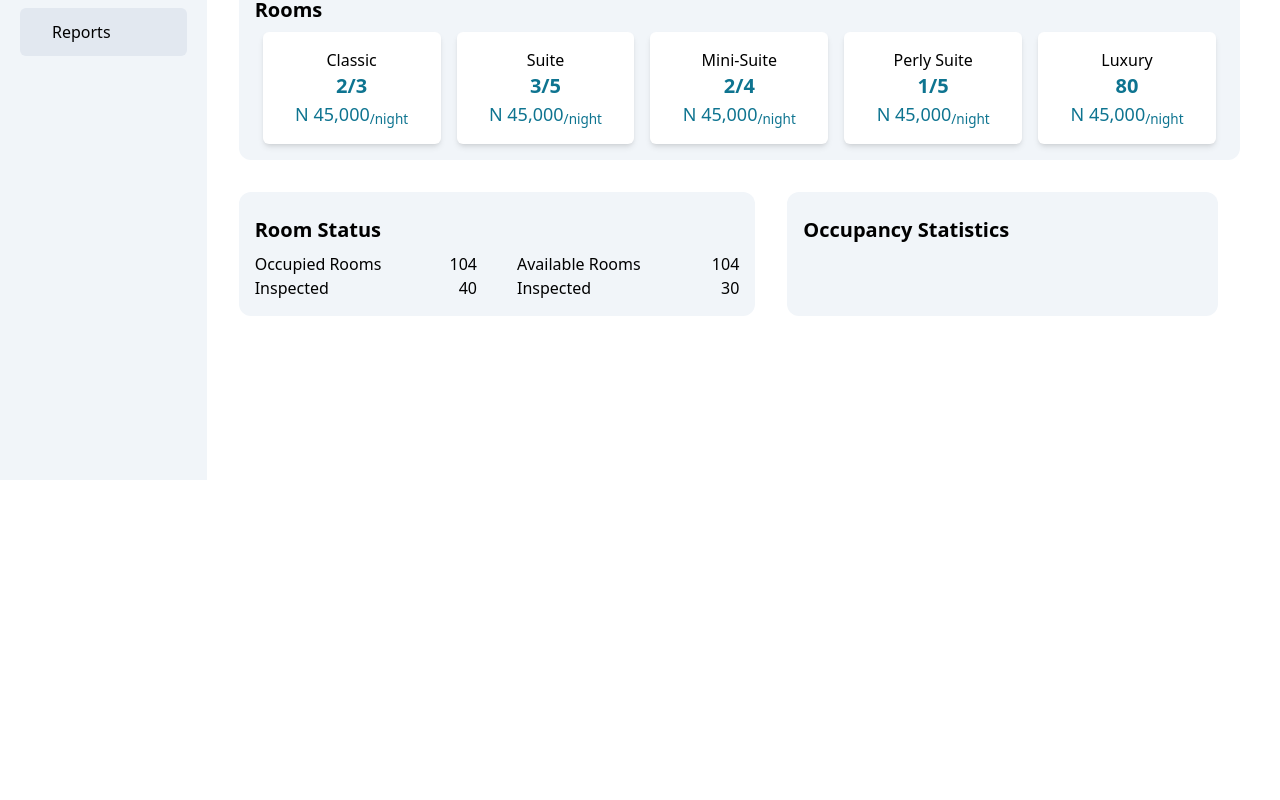
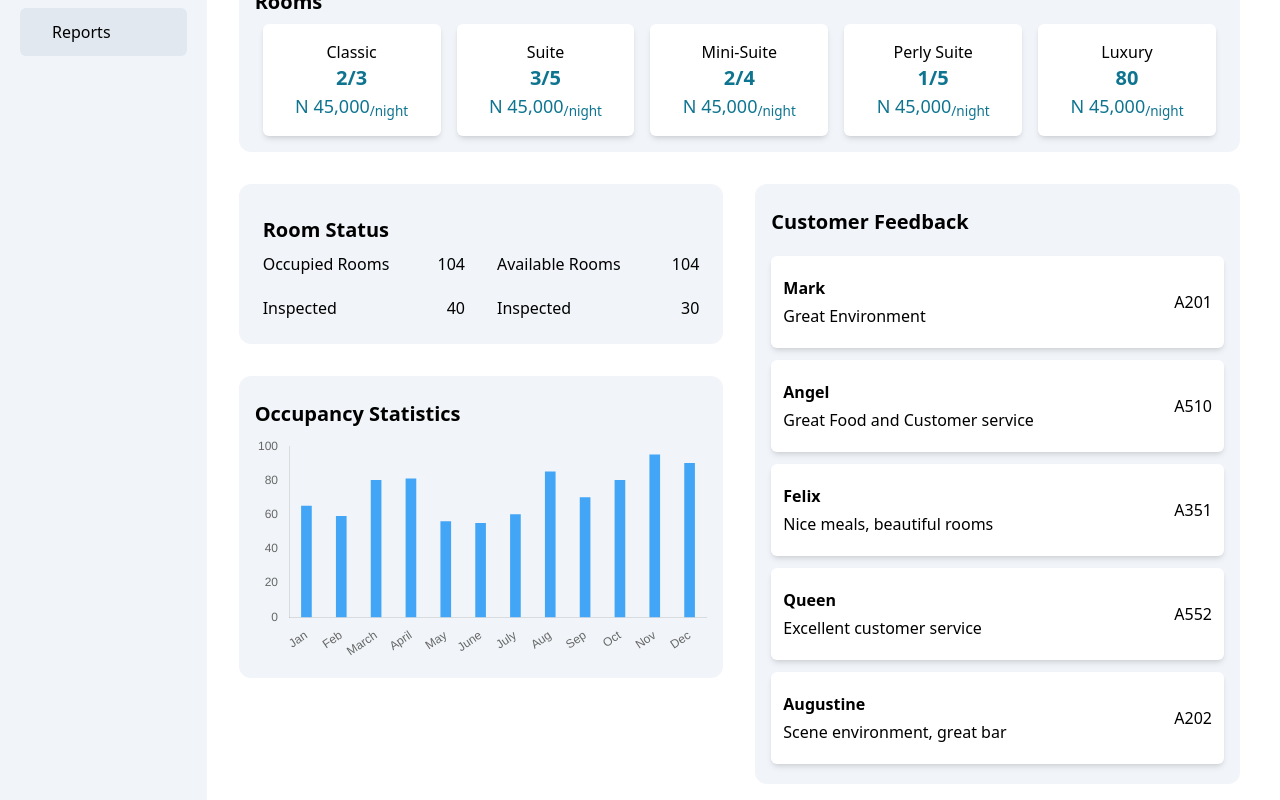
Before and after one commit to Goodlucketi/perlygate_residence, a Vue app: page /dashboard in a window 1280 px wide. Shown: the part 384-1184 px from the top of the page. Before the commit the page ends 864 px from the top, so only its background shows below. Built offline with nearby package versions, Linux system fonts and the light colour scheme.

Commit message:
chart feedback

```diff
--- a/src/components/admin/ClientDash.vue
+++ b/src/components/admin/ClientDash.vue
@@ -1,12 +1,10 @@
 <script setup>
-    import { defineProps } from 'vue';
-
-
     import BookingList from './BookingList.vue';
     import OverView from './overview/OverView.vue';
     import RoomsOverview from './overview/RoomsOverview.vue';
     import RoomStatus from './overview/RoomStatus.vue';
     import OccupancyStats from './overview/OccupancyStats.vue';
+    import CustomerFeedback from './overview/CustomerFeedback.vue';
 
 
     const props = defineProps({
@@ -15,14 +13,15 @@
 </script>
 
 <template>
-    <div class="client-Dash my-10 w-10/12">
+    <div class="client-Dash w-10/12">
         <div class="overview" v-if="currentView==='overview'">
             <h2 class="text-3xl font-bold font-mono text-cyan-950 text-center">Overview</h2>
             <main>
                 <OverView />
                 <RoomsOverview />
-                <div class="flex">
+                <div class="grid grid-cols-2">
                     <RoomStatus />
+                    <CustomerFeedback />
                     <OccupancyStats />
                 </div>
 
--- a/src/components/admin/SideBar.vue
+++ b/src/components/admin/SideBar.vue
@@ -2,7 +2,7 @@
     defineProps(['updateView'])
 </script>
 <template>
-    <div class="sidebar bg-slate-100 w-2/12 h-screen pt-10 p-5">
+    <div class="sidebar bg-slate-100 w-2/12 pt-10 p-5">
         <div class="logo text-center relative">
                 <img src="@/assets/pearlygates/logo-removebg-preview.png" alt="Perlygates-Logo" class="w-5/12 mx-auto absolute -top-20 left-10">
             </div>
--- /dev/null
+++ b/src/components/admin/overview/CustomerFeedback.vue
@@ -0,0 +1,78 @@
+<script setup>
+
+</script>
+
+<template>
+    <main class="bg-slate-100 p-4 ml-8 my-4 rounded-xl row-span-3 overflow-y-scroll h-[75vh]">
+        <h3 class="font-bold text-xl my-2">Customer Feedback</h3>
+
+        <div class="feedback my-5">
+            <div class="client flex justify-between items-center mb-3 bg-white shadow-md py-5 px-3 rounded-md">
+                <div class="info">
+                    <p class="font-bold mb-1">Mark</p>
+                    <p class="font-thin">
+                        Great Environment
+                    </p>
+                </div>
+                <div class="clientId">
+                    A201
+                </div>
+            </div>
+            <div class="client flex justify-between items-center mb-3 bg-white shadow-md py-5 px-3 rounded-md">
+                <div class="info">
+                    <p class="font-bold mb-1">Angel</p>
+                    <p class="font-thin">
+                        Great Food and Customer service
+                    </p>
+                </div>
+                <div class="clientId">
+                    A510
+                </div>
+            </div>
+
+            <div class="client flex justify-between items-center mb-3 bg-white shadow-md py-5 px-3 rounded-md">
+                <div class="info">
+                    <p class="font-bold mb-1">Felix</p>
+                    <p class="font-thin">
+                        Nice meals, beautiful rooms
+                    </p>
+                </div>
+                <div class="clientId">
+                    A351
+                </div>
+            </div>
+
+            <div class="client flex justify-between items-center mb-3 bg-white shadow-md py-5 px-3 rounded-md">
+                <div class="info">
+                    <p class="font-bold mb-1">Queen</p>
+                    <p class="font-thin">
+                        Excellent customer service
+                    </p>
+                </div>
+                <div class="clientId">
+                    A552
+                </div>
+            </div>
+
+            <div class="client flex justify-between items-center mb-3 bg-white shadow-md py-5 px-3 rounded-md">
+                <div class="info">
+                    <p class="font-bold mb-1">Augustine</p>
+                    <p class="font-thin">
+                        Scene environment, great bar
+                    </p>
+                </div>
+                <div class="clientId">
+                    A202
+                </div>
+            </div>
+
+
+        </div>
+
+
+    </main>
+</template>
+
+<style scoped>
+
+</style>
--- a/src/components/admin/overview/OccupancyStats.vue
+++ b/src/components/admin/overview/OccupancyStats.vue
@@ -1,18 +1,78 @@
 <script setup>
+    // Import the Bar component from vue-chartjs and the necessary parts of Chart.js
+import { Bar } from 'vue-chartjs';
+import {
+  Chart as ChartJS,
+  Title,
+  Tooltip,
+  Legend,
+  BarElement,
+  CategoryScale,
+  LinearScale
+} from 'chart.js';
 
+// Register the components we want to use in Chart.js
+ChartJS.register(Title, Tooltip, Legend, BarElement, CategoryScale, LinearScale);
+
+import { reactive } from 'vue'
+
+// Register the necessary Chart.js components
+ChartJS.register(Title, Tooltip, Legend, BarElement, CategoryScale, LinearScale)
+
+// Define reactive chart data and options
+const chartData = reactive({
+  labels: ['Jan', 'Feb', 'March', 'April', 'May', 'June', 'July', 'Aug', 'Sep', 'Oct', 'Nov', 'Dec'],
+  datasets: [
+    {
+      label: 'Occupancy Rate',
+      backgroundColor: '#42A5F5',
+      data: [65, 59, 80, 81, 56, 55, 60, 85, 70, 80, 95, 90],
+      barThickness:10,
+
+    },
+  ],
+})
+
+const chartOptions = reactive({
+  responsive: true,
+  plugins: {
+    legend: {
+      display: false,
+      position: 'top',
+    },
+    title: {
+      display: false,
+      text: 'Monthly Occupancy Rate',
+    },
+  },
+  scales: {
+      x:{
+          grid:{
+          display:false,
+        }
+      },
+      y:{
+          grid:{
+          display:false,
+      }
+      }
+    }
+})
 </script>
 
 <template>
-    <main class="bg-slate-100 p-4 ml-8 my-4 rounded-xl w-5/12">
+    <main class="bg-slate-100 p-4 ml-8 my-4 rounded-xl">
         <h3 class="font-bold text-xl my-2">Occupancy Statistics</h3>
         <div class="overview-content flex justify-between items-center">
             <div>
+                <div>
 
+                </div>
 
             </div>
 
         </div>
-
+        <Bar :data="chartData" :options="chartOptions" />
     </main>
 </template>
 
--- a/src/components/admin/overview/OverView.vue
+++ b/src/components/admin/overview/OverView.vue
@@ -6,23 +6,23 @@
     <main class="bg-slate-100 p-4 ml-8 my-4 rounded-xl">
         <h3 class="font-bold text-xl my-2">Overview</h3>
         <div class="overview-content flex justify-between items-center">
-            <div class="bg-white shadow-md hover:scale-105 transition-all duration-500 p-4 mx-2 w-3/12 gap-3 rounded-md">
+            <div class="bg-white shadow-md hover:scale-105 transition-all duration-500 py-8 px-4 mx-2 w-3/12 gap-3 rounded-md">
                 <p class="text-center">Today's Check-In</p>
                 <span class="text-center block font-bold text-xl text-cyan-700">23</span>
             </div>
-            <div class="bg-white shadow-md hover:scale-105 transition-all duration-500 p-4 mx-2 w-3/12 gap-3 rounded-md">
+            <div class="bg-white shadow-md hover:scale-105 transition-all duration-500 py-8 px-4 mx-2 w-3/12 gap-3 rounded-md">
                 <p class="text-center">Today's Check-Out</p>
                 <span class="text-center block font-bold text-xl text-cyan-700">35</span>
             </div>
-            <div class="bg-white shadow-md hover:scale-105 transition-all duration-500 p-4 mx-2 w-3/12 gap-3 rounded-md">
+            <div class="bg-white shadow-md hover:scale-105 transition-all duration-500 py-8 px-4 mx-2 w-3/12 gap-3 rounded-md">
                 <p class="text-center">Total Clients</p>
                 <span class="text-center block font-bold text-xl text-cyan-700">70</span>
             </div>
-            <div class="bg-white shadow-md hover:scale-105 transition-all duration-500 p-4 mx-2 w-3/12 gap-3 rounded-md">
+            <div class="bg-white shadow-md hover:scale-105 transition-all duration-500 py-8 px-4 mx-2 w-3/12 gap-3 rounded-md">
                 <p class="text-center">Available Rooms</p>
                 <span class="text-center block font-bold text-xl text-cyan-700">12</span>
             </div>
-            <div class="bg-white shadow-md hover:scale-105 transition-all duration-500 p-4 mx-2 w-3/12 gap-3 rounded-md">
+            <div class="bg-white shadow-md hover:scale-105 transition-all duration-500 py-8 px-4 mx-2 w-3/12 gap-3 rounded-md">
                 <p class="text-center">Total Occupied Rooms</p>
                 <span class="text-center block font-bold text-xl text-cyan-700">80</span>
             </div>
--- a/src/components/admin/overview/RoomStatus.vue
+++ b/src/components/admin/overview/RoomStatus.vue
@@ -3,11 +3,11 @@
 </script>
 
 <template>
-    <main class="bg-slate-100 p-4 ml-8 my-4 rounded-xl w-6/12">
+    <main class="bg-slate-100 p-6 ml-8 my-4 rounded-xl">
         <h3 class="font-bold text-xl my-2">Room Status</h3>
-        <div class="overview-content grid grid-cols-2 justify-evenly items-center gap-10">
+        <div class="overview-content grid grid-cols-2 justify-evenly items-center gap-8">
            <div class="occupied">
-                <div class="flex justify-between items-center">
+                <div class="flex justify-between items-center mb-5">
                     <p>Occupied Rooms</p>
                     <p>104</p>
                 </div>
@@ -17,7 +17,7 @@
                 </div>
             </div>
            <div class="available">
-                <div class="flex justify-between items-center">
+                <div class="flex justify-between items-center mb-5">
                     <p>Available Rooms</p>
                     <p>104</p>
                 </div>
```
